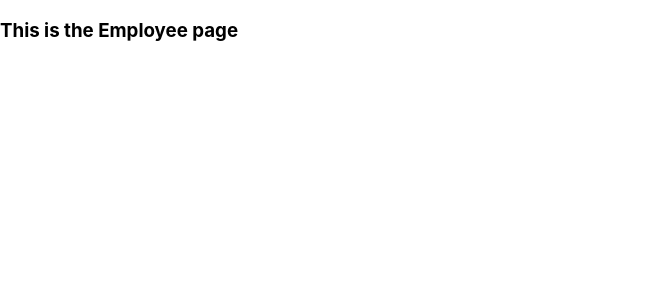
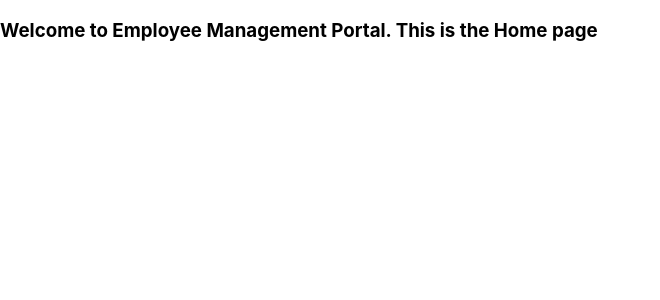
Before and after one commit to GoranACM/Full-stack-web-app, a React (Create React App) app in the folder React/employee-app/: page / in a window 1280 px wide. Shown: the top 300 px of the page, without its empty margins (0-660 px from the left). Built offline with nearby package versions, Linux system fonts and the light colour scheme; the HTML template or start-up script is replaced by a standard one.

Commit message:
Routing setup

```diff
--- a/React/employee-app/package.json
+++ b/React/employee-app/package.json
@@ -10,6 +10,7 @@
     "react": "^17.0.1",
     "react-bootstrap": "^1.4.0",
     "react-dom": "^17.0.1",
+    "react-router-dom": "^5.2.0",
     "react-scripts": "4.0.1",
     "web-vitals": "^0.2.4"
   },
--- a/React/employee-app/src/App.js
+++ b/React/employee-app/src/App.js
@@ -6,11 +6,19 @@
 
 import Button from 'react-bootstrap/Button';
 
+import { BrowserRouter, Route, Switch } from 'react-router-dom';
+
 function App() {
   return (
-    <div className='container'>
-      <Employee />
-    </div>
+    <BrowserRouter>
+      <div className='container'>
+        <Switch>
+          <Route path='/' component={Home} exact />
+          <Route path='/department' component={Department} />
+          <Route path='/employee' component={Employee} />
+        </Switch>
+      </div>
+    </BrowserRouter>
   );
 }
 
```
Also changed, not shown: React/employee-app/src/components/ErrorPage.js (added, +13 -0 lines), 2 other files (tests, documents, lock files or other folders).
